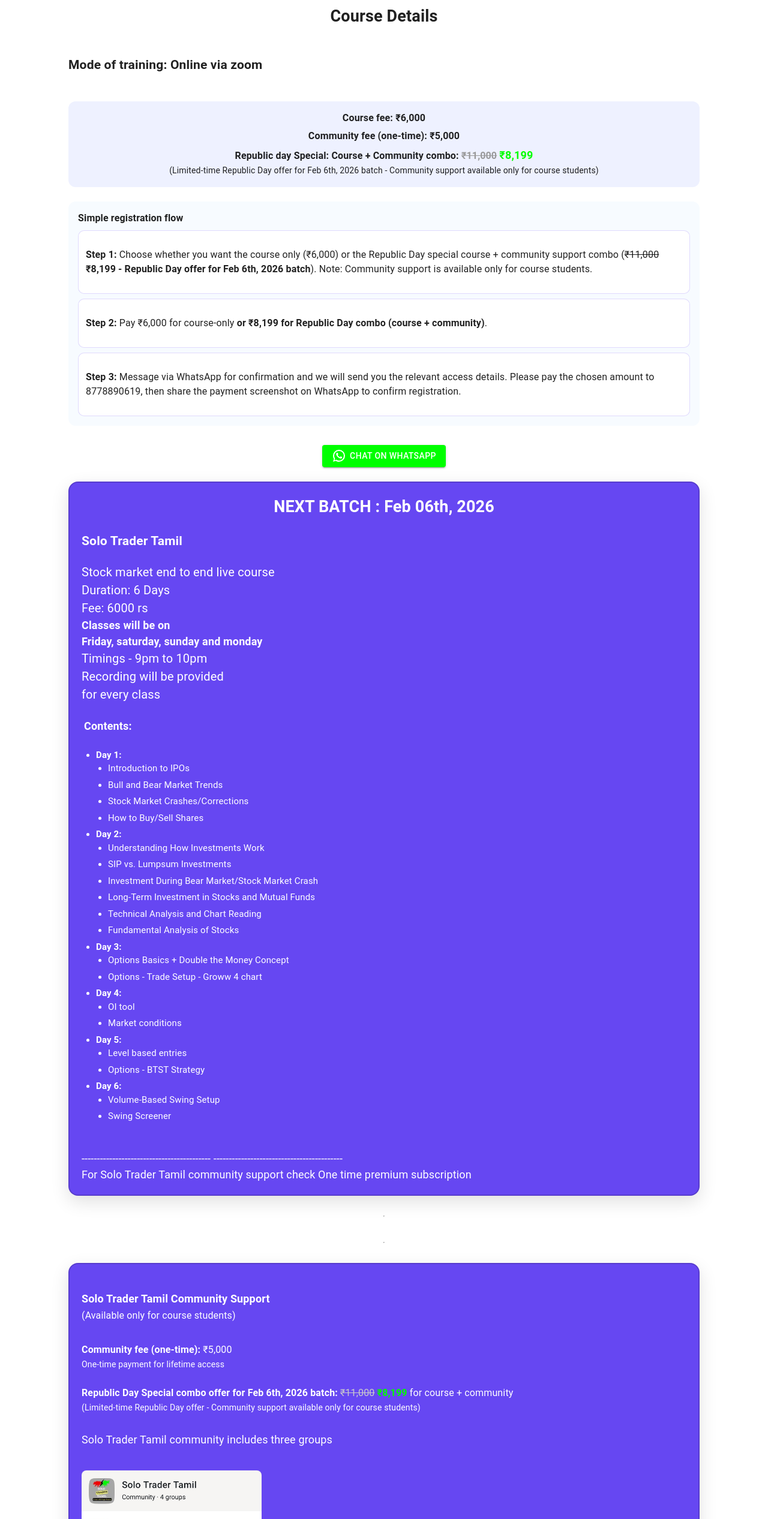
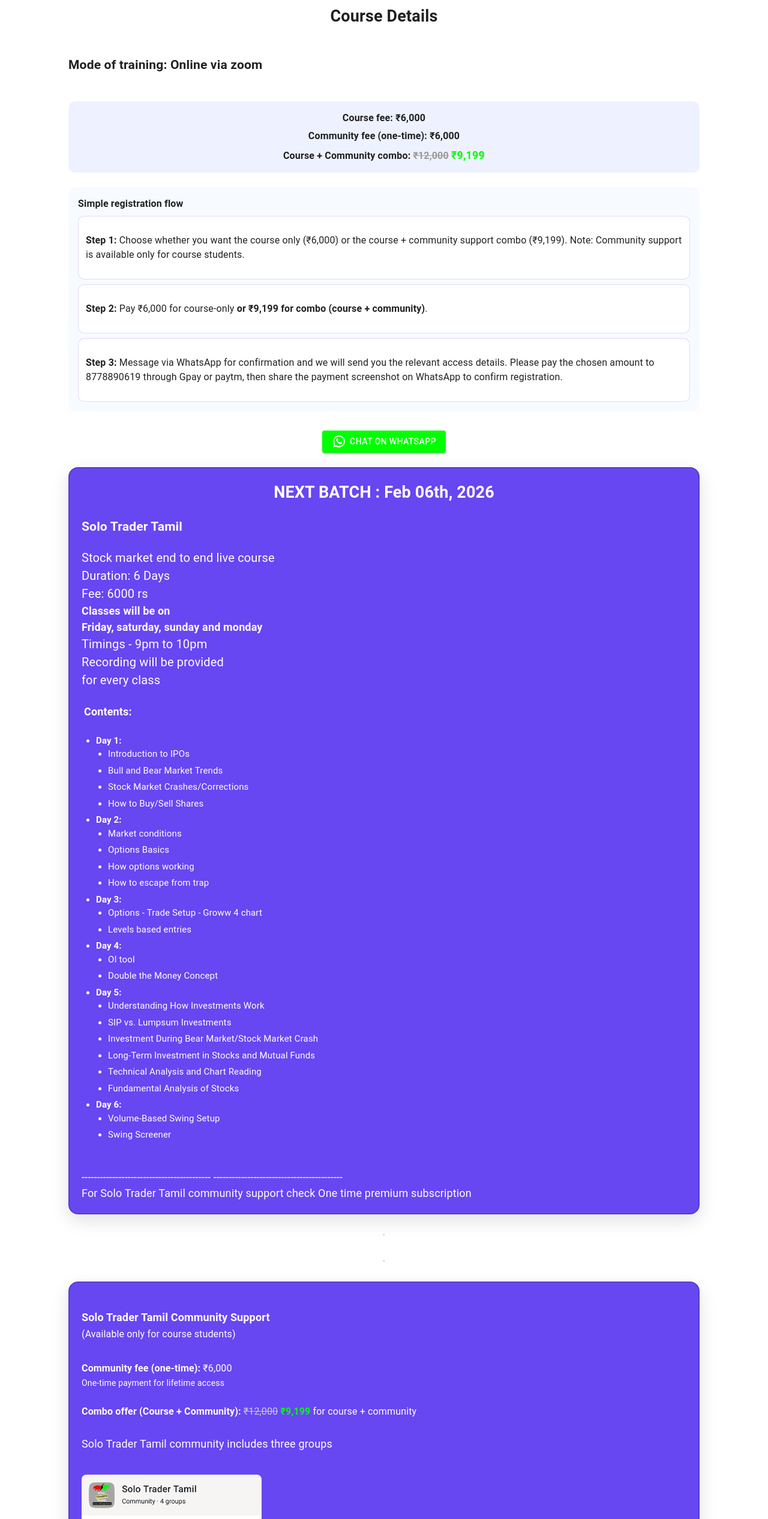
Before and after one commit to Santhosh-M-R/solo, a React (Create React App) app: page / in a window 1280 px wide. Shown: the part 2345-4878 px from the top of the page at 60% size. Built offline with nearby package versions, Linux system fonts and the light colour scheme.

Commit message:
modified details

```diff
--- a/src/CourseDetails.jsx
+++ b/src/CourseDetails.jsx
@@ -20,6 +20,26 @@ const curriculum = [
   {
     day: "Day 2",
     topics: [
+      "Market conditions",
+      "Options Basics",
+      "How options working",
+      "How to escape from trap"
+    ],
+  },
+  {
+    day: "Day 3",
+    topics: [
+      "Options - Trade Setup - Groww 4 chart",
+      "Levels based entries",
+    ],
+  },
+  {
+    day: "Day 4",
+    topics: ["OI tool", "Double the Money Concept"],
+  },
+  {
+    day: "Day 5",
+    topics: [
       "Understanding How Investments Work",
       "SIP vs. Lumpsum Investments",
       "Investment During Bear Market/Stock Market Crash",
@@ -27,21 +47,6 @@ const curriculum = [
       "Technical Analysis and Chart Reading",
       "Fundamental Analysis of Stocks",
     ],
-  },
-  {
-    day: "Day 3",
-    topics: [
-      "Options Basics + Double the Money Concept",
-      "Options - Trade Setup - Groww 4 chart",
-    ],
-  },
-  {
-    day: "Day 4",
-    topics: ["OI tool", "Market conditions"],
-  },
-  {
-    day: "Day 5",
-    topics: ["Level based entries", "Options - BTST Strategy"],
   },
   {
     day: "Day 6",
@@ -330,19 +335,14 @@ const CourseDetails = () => {
               <strong>Course fee:</strong> ₹6,000
             </p>
             <p>
-              <strong>Community fee (one-time):</strong> ₹5,000
+              <strong>Community fee (one-time):</strong> ₹6,000
             </p>
             <p>
-              <strong>Republic day Special: Course + Community combo:</strong>{" "}
-              <s style={{ color: "#999" }}>₹11,000</s>{" "}
+              <strong>Course + Community combo:</strong>{" "}
+              <s style={{ color: "#999" }}>₹12,000</s>{" "}
               <strong style={{ color: "#00FF00", fontSize: "18px" }}>
-                ₹8,199
+                ₹9,199
               </strong>
-              <br />
-              <span style={{ fontSize: "14px", fontWeight: "normal" }}>
-                (Limited-time Republic Day offer for Feb 6th, 2026 batch -
-                Community support available only for course students)
-              </span>
             </p>
           </div>
           <div className="flow">
@@ -350,30 +350,21 @@ const CourseDetails = () => {
             <div className="flow-item">
               <p>
                 <strong>Step 1:</strong> Choose whether you want the course only
-                (₹6,000) or the Republic Day special course + community support
-                combo (
-                <s>₹11,000</s>{" "}
-                <strong>
-                  ₹8,199 - Republic Day offer for Feb 6th, 2026 batch
-                </strong>
-                ). Note:
+                (₹6,000) or the course + community support combo (₹9,199). Note:
                 Community support is available only for course students.
               </p>
             </div>
             <div className="flow-item">
               <p>
                 <strong>Step 2:</strong> Pay ₹6,000 for course-only{" "}
-                <strong>
-                  or ₹8,199 for Republic Day combo (course + community)
-                </strong>
-                .
+                <strong>or ₹9,199 for combo (course + community)</strong>.
               </p>
             </div>
             <div className="flow-item">
               <p>
                 <strong>Step 3:</strong> Message via WhatsApp for confirmation
                 and we will send you the relevant access details. Please pay the
-                chosen amount to 8778890619, then share the payment screenshot
+                chosen amount to 8778890619 through Gpay or paytm, then share the payment screenshot
                 on WhatsApp to confirm registration.
               </p>
             </div>
@@ -450,24 +441,17 @@ const CourseDetails = () => {
                   </span>
                 </h4>
                 <p className="community-fee">
-                  <strong>Community fee (one-time):</strong> ₹5,000
+                  <strong>Community fee (one-time):</strong> ₹6,000
                   <br />
                   <span style={{ fontSize: "14px" }}>
                     One-time payment for lifetime access
                   </span>
                   <br />
                   <br />
-                  <strong>
-                    Republic Day Special combo offer for Feb 6th, 2026 batch:
-                  </strong>{" "}
-                  <s style={{ color: "#ccc" }}>₹11,000</s>{" "}
-                  <strong style={{ color: "#00FF00" }}>₹8,199</strong> for
+                  <strong>Combo offer (Course + Community):</strong>{" "}
+                  <s style={{ color: "#ccc" }}>₹12,000</s>{" "}
+                  <strong style={{ color: "#00FF00" }}>₹9,199</strong> for
                   course + community
-                  <br />
-                  <span style={{ fontSize: "14px", fontWeight: "normal" }}>
-                    (Limited-time Republic Day offer - Community support
-                    available only for course students)
-                  </span>
                 </p>
                 <p>Solo Trader Tamil community includes three groups</p>
                 <img
```
